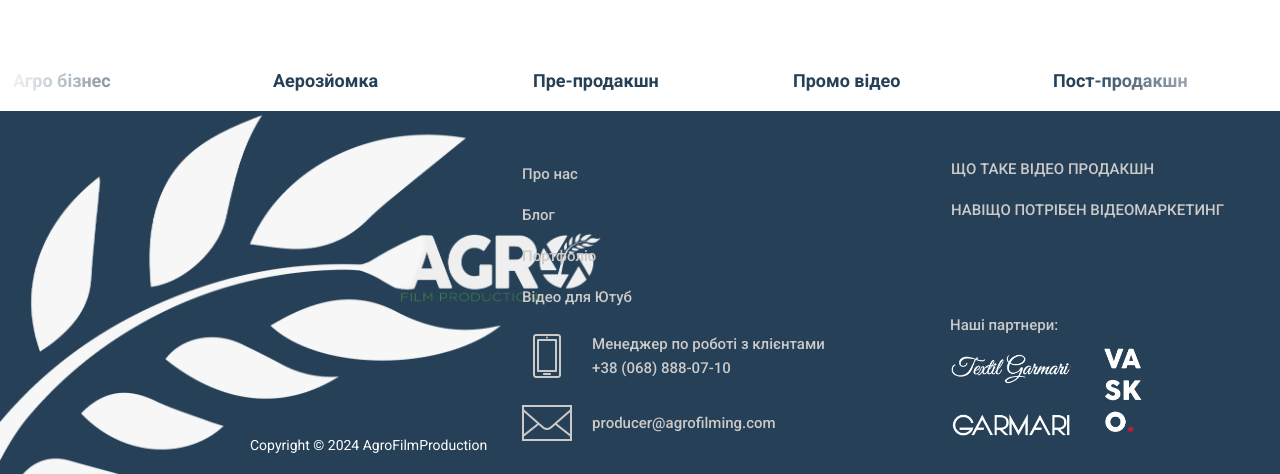
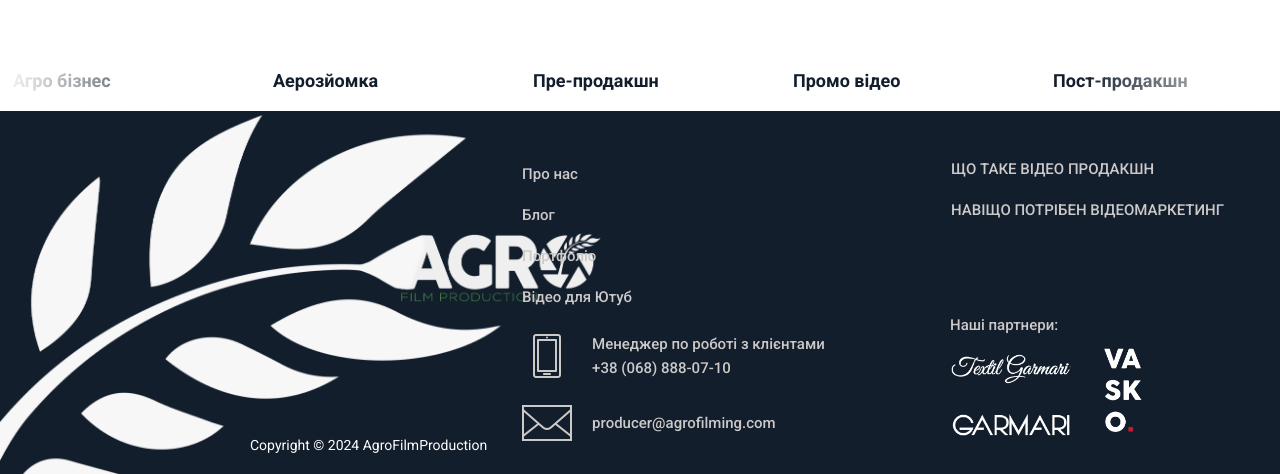
Before and after one commit to agrofilming/agrofilming-next, a Next.js app: page / in a window 1280 px wide. Shown: the part 4645-5119 px from the top of the page. Built offline with nearby package versions, Linux system fonts and the light colour scheme; a web font is replaced by a local one.

Commit message:
add scss

```diff
--- a/src/styles/variables.scss
+++ b/src/styles/variables.scss
@@ -4,11 +4,12 @@ $color-black: #000000;
 $color-red: #f7020b;
 $color-grey: #818a91;
 $color-dark-grey: #7b85a0;
+$color-light-grey: #f2f2f2;
 $color-dark-purple: #42435c;
 $color-green: #1c9e00;
 $color-dark-green: #1a6925;
 $color-blue: #2196f3;
-$color-dark-blue: #254057;
+$color-dark-blue: #131e2c;
 $color-cream: #ccc9c9;
 $color-cream-light: #f9f6d2;
-$color-yellow: #FFDF00;
+$color-yellow: #ffdf00;
```
